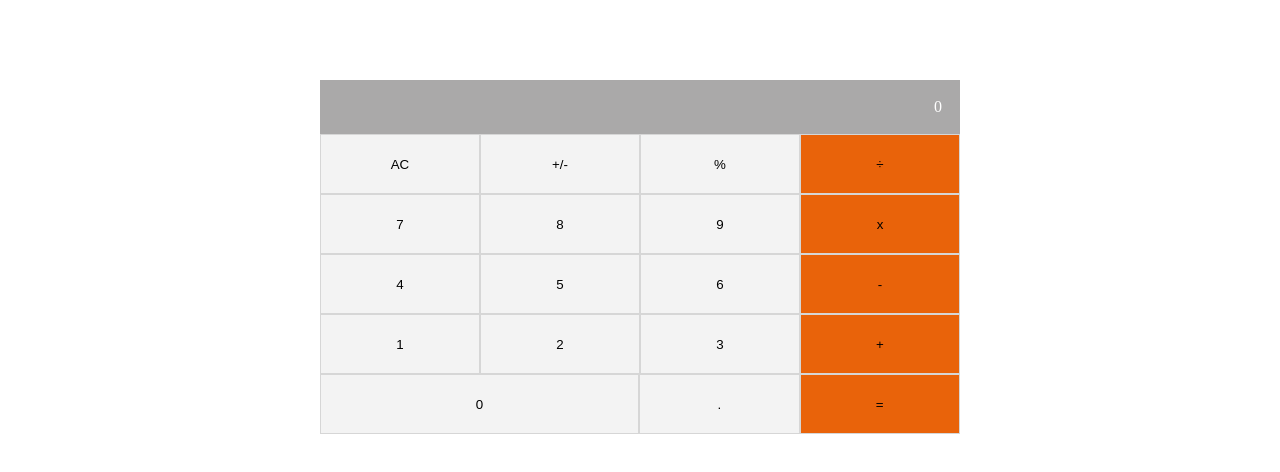
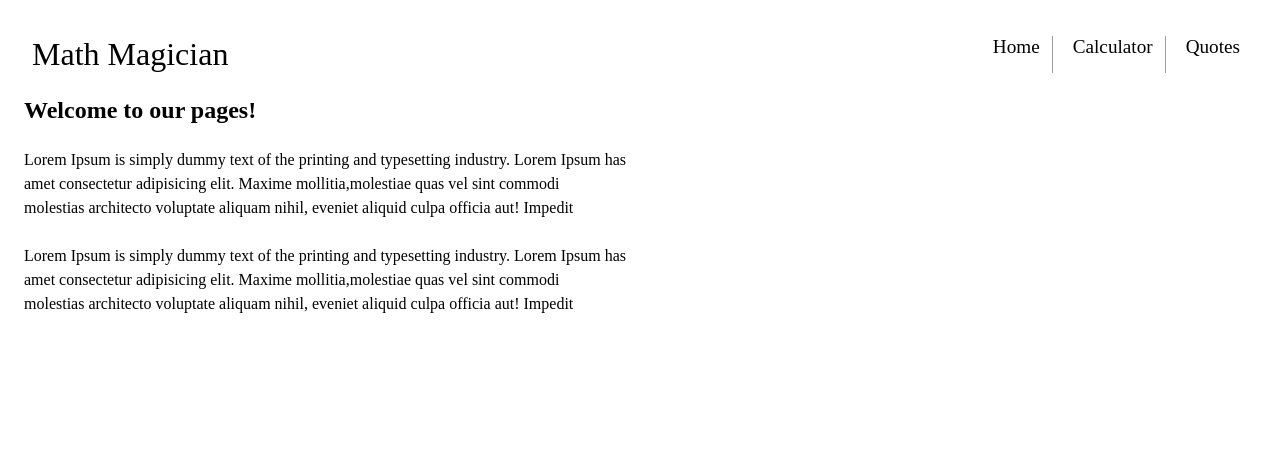
Before and after one commit to Bornittah/mathmagicians, a React (Create React App) app: page / in a window 1280 px wide. Shown: the top 472 px of the page. Built offline with nearby package versions, Linux system fonts and the light colour scheme; the HTML template or start-up script is replaced by a standard one.

Commit message:
Add Components

```diff
--- a/src/App.jsx
+++ b/src/App.jsx
@@ -1,5 +1,14 @@
 import React from 'react';
-import Calculator from './components/Calculator';
+import {
+  BrowserRouter as Router,
+  Routes,
+  Route,
+} from 'react-router-dom';
+import CalculatorPage from './components/pages/CalculatorPage';
+import Quotes from './components/pages/Quotes';
+import Home from './components/pages/Home';
+import NavBar from './components/shared/NavBar';
+import './components/style.css';
 
 class App extends React.Component {
   constructor(props) {
@@ -9,7 +18,14 @@ class App extends React.Component {
 
   render() {
     return (
-      <Calculator />
+      <Router>
+        <NavBar />
+        <Routes>
+          <Route path="/" element={<Home />} />
+          <Route path="/quotes" element={<Quotes />} />
+          <Route path="/calculator" element={<CalculatorPage />} />
+        </Routes>
+      </Router>
     );
   }
 }
--- /dev/null
+++ b/src/components/pages/CalculatorPage.jsx
@@ -0,0 +1,17 @@
+import React from 'react';
+import Calculator from '../Calculator';
+
+const CalculatorPage = () => (
+  <main className="flex space-btn">
+    <div className="flex-1">
+      <div className="title">
+        <h2>Lets do some math!</h2>
+      </div>
+    </div>
+    <div className="flex-1">
+      <Calculator />
+    </div>
+  </main>
+);
+
+export default CalculatorPage;
--- /dev/null
+++ b/src/components/pages/Home.jsx
@@ -0,0 +1,35 @@
+import React from 'react';
+
+const Home = () => (
+  <main>
+    <div className="title">
+      <h2>Welcome to our pages!</h2>
+    </div>
+    <div className="description">
+      <div className="text">
+        <p>
+          Lorem Ipsum is simply dummy text of the printing and typesetting industry. Lorem Ipsum has
+        </p>
+        <p>
+          amet consectetur adipisicing elit. Maxime mollitia,molestiae quas vel sint commodi
+        </p>
+        <p>
+          molestias architecto voluptate aliquam nihil, eveniet aliquid culpa officia aut! Impedit
+        </p>
+      </div>
+      <div className="text">
+        <p>
+          Lorem Ipsum is simply dummy text of the printing and typesetting industry. Lorem Ipsum has
+        </p>
+        <p>
+          amet consectetur adipisicing elit. Maxime mollitia,molestiae quas vel sint commodi
+        </p>
+        <p>
+          molestias architecto voluptate aliquam nihil, eveniet aliquid culpa officia aut! Impedit
+        </p>
+      </div>
+    </div>
+  </main>
+);
+
+export default Home;
--- /dev/null
+++ b/src/components/pages/Quotes.jsx
@@ -0,0 +1,14 @@
+import React from 'react';
+
+const Quotes = () => (
+  <main>
+    <div className="qoute flex align-center justify-center">
+      <p>
+        Mathematics is not about numbers, equations, computations or
+        algorithms; it&apos;s about understanding. - William Paul Thurston
+      </p>
+    </div>
+  </main>
+);
+
+export default Quotes;
--- /dev/null
+++ b/src/components/shared/NavBar.jsx
@@ -0,0 +1,25 @@
+import React from 'react';
+import { Link } from 'react-router-dom';
+
+const NavBar = () => (
+  <header>
+    <nav className="flex space-btn">
+      <div className="logo">
+        <Link to="/">Math Magician</Link>
+      </div>
+      <ul className="navbar flex space-btn">
+        <li className="nav-link border-right">
+          <Link to="/" activeClassName="link">Home</Link>
+        </li>
+        <li className="nav-link border-right">
+          <Link to="/calculator" activeClassName="link">Calculator</Link>
+        </li>
+        <li className="nav-link">
+          <Link to="/quotes" activeClassName="link" exact>Quotes</Link>
+        </li>
+      </ul>
+    </nav>
+  </header>
+);
+
+export default NavBar;
```
